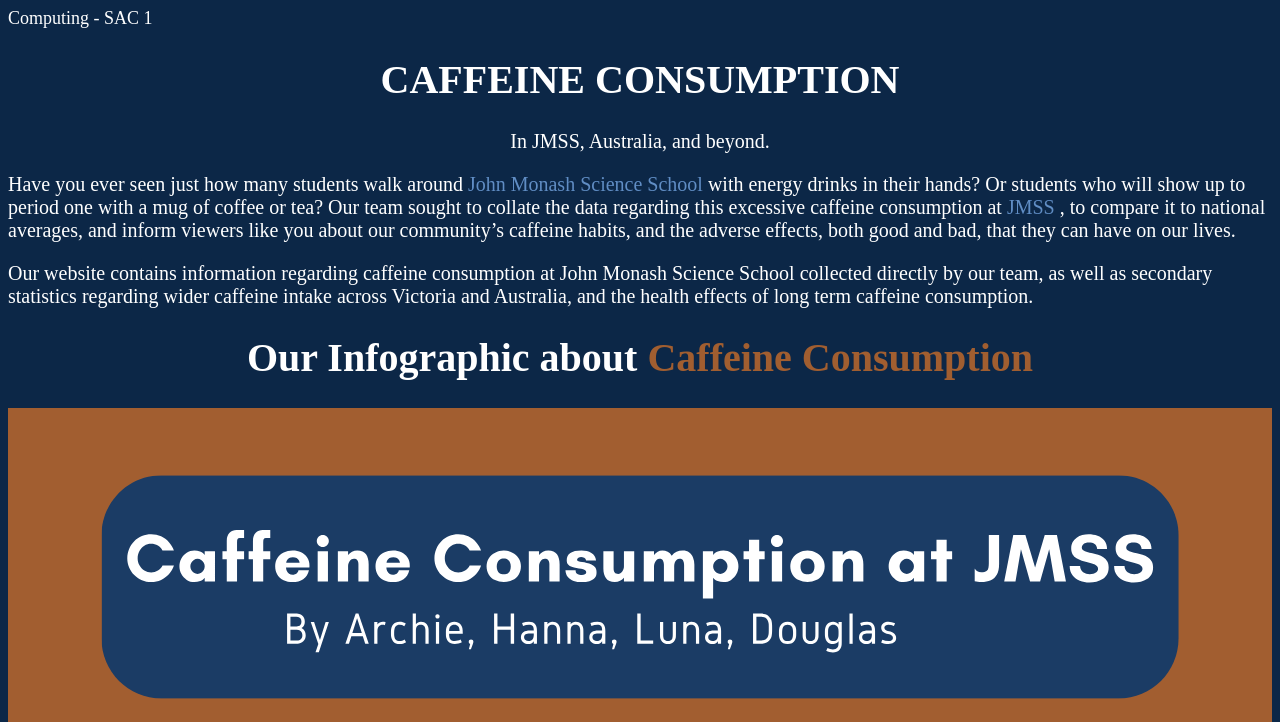
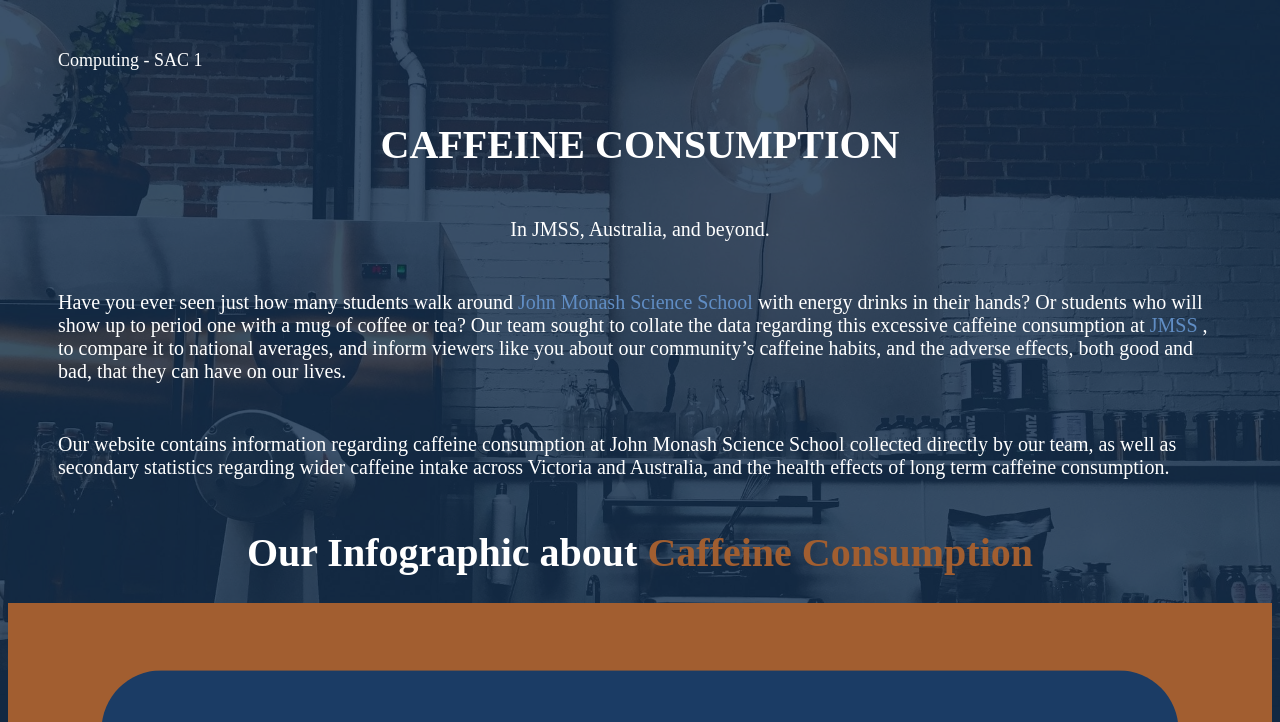
Before and after one commit to hal0014/computing-infographic, a plain HTML site: page index.html in a window 1280 px wide. Shown: the top 722 px of the page. Drawn offline with Linux system fonts and the light colour scheme.

Commit message:
Lotta changes, making the website pretty

```diff
--- a/Stylesheet.css
+++ b/Stylesheet.css
@@ -1,6 +1,7 @@
 p {font-family:'Futura';
 font-size:15pt;
 color: #FFFFFF;
+margin: 50;
 }
 
 head {font-family:'Futura';
@@ -13,7 +14,20 @@ font-size:30pt;
 color:#FFFFFF;
 }
 
-body {background-color: #0C2747}
+body {background-color: #0C2747;
+}
+
+.bg {
+    opacity: 0.2;
+    position: fixed;
+    z-index: -1;
+    left: 0;
+    top: 0;
+    order: -10;
+    width: 100%;
+    height: auto;
+    background-repeat: repeat-y;
+  }
 
 .centre {
     display: block;
--- a/index.html
+++ b/index.html
@@ -36,5 +36,10 @@
 <body>
 	<h1 style = "text-align:center;">Our Infographic about <span style = "color: #A15E30;"> Caffeine Consumption </span></h1>
 	<img src="infographic.svg" class = "centre">
+	<img
+    class="bg"
+    src="Texture.jpeg"
+    alt=""
+  	>
 </body>
 </html>
```
Also changed, not shown: Texture.jpeg (added), 1 other file.
